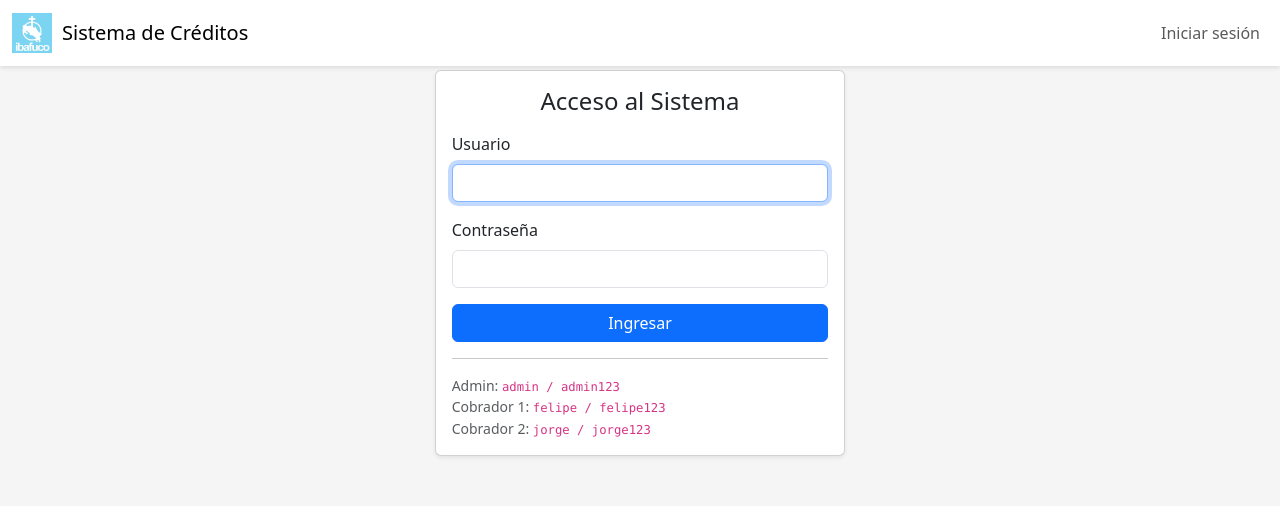
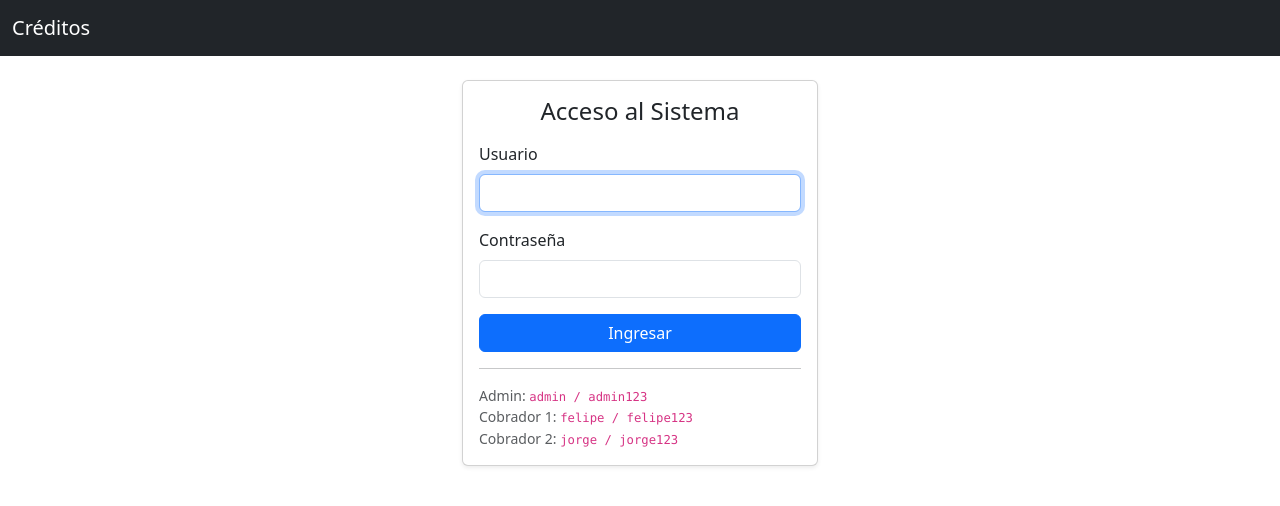
Before and after one commit to Jorleonzu86/creditos-app, a Flask app: a page that uses templates/base.html in a window 1280 px wide. Shown: the top 506 px of the page. Run offline with Flask 3, Linux system fonts and the light colour scheme.

Commit message:
Update base.html

```diff
--- a/templates/base.html
+++ b/templates/base.html
@@ -2,124 +2,71 @@
 <html lang="es">
   <head>
     <meta charset="utf-8">
-    <title>{% block title %}Créditos{% endblock %} - Sistema de Créditos</title>
-    <meta name="viewport" content="width=device-width, initial-scale=1">
-
-    <!-- Bootstrap CSS desde CDN -->
+    <title>{% block title %}Créditos{% endblock %}</title>
     <link
       href="https://cdn.jsdelivr.net/npm/bootstrap@5.3.3/dist/css/bootstrap.min.css"
       rel="stylesheet"
-      integrity="sha384-QWTKZyjpPEjISv5WaRU9OFeRpok6YctnYmDr5pNlyT2bRjXh0JMhjY6hW+ALEwIH"
-      crossorigin="anonymous"
     >
-
-    <style>
-      body {
-        background-color: #f5f5f5;
-      }
-      .navbar-brand img {
-        height: 40px;
-        margin-right: 10px;
-      }
-      .navbar {
-        box-shadow: 0 2px 4px rgba(0,0,0,0.1);
-      }
-      .content-wrapper {
-        padding-top: 70px;
-      }
-    </style>
-
-    {% block head %}{% endblock %}
   </head>
   <body>
-    <!-- Navbar -->
-    <nav class="navbar navbar-expand-lg navbar-light bg-white fixed-top">
+    <nav class="navbar navbar-expand-lg navbar-dark bg-dark mb-4">
       <div class="container-fluid">
-
-        <!-- LOGO: usa tu archivo ibafuco_logo.jpg -->
-        <a class="navbar-brand d-flex align-items-center" href="{{ url_for('index') }}">
-          <img src="{{ url_for('static', filename='ibafuco_logo.jpg') }}" alt="Logo">
-          <span>Sistema de Créditos</span>
+        <a class="navbar-brand" href="{{ url_for('index') }}">
+          Créditos
         </a>
-
         <button
           class="navbar-toggler"
           type="button"
           data-bs-toggle="collapse"
           data-bs-target="#navbarNav"
-          aria-controls="navbarNav"
-          aria-expanded="false"
-          aria-label="Toggle navigation"
         >
           <span class="navbar-toggler-icon"></span>
         </button>
-
         <div class="collapse navbar-collapse" id="navbarNav">
+          {% if current_user.is_authenticated %}
             <ul class="navbar-nav me-auto mb-2 mb-lg-0">
-            {% if current_user.is_authenticated %}
-              <li class="nav-item">
-                <a class="nav-link" href="{{ url_for('index') }}">Panel</a>
-              </li>
               <li class="nav-item">
                 <a class="nav-link" href="{{ url_for('clientes') }}">Clientes</a>
               </li>
+              {% if current_user.es_admin %}
                 <li class="nav-item">
                   <a class="nav-link" href="{{ url_for('usuarios') }}">Usuarios</a>
                 </li>
-              {# Solo admin ve el menú de reportes (si usas rol 'admin') #}
-              {% if current_user.rol == 'admin' %}
+              {% endif %}
               <li class="nav-item">
-                <a class="nav-link" href="{{ url_for('reportes') }}">Reportes</a>
+                <a class="nav-link" href="{{ url_for('cambiar_password') }}">
+                  Cambiar contraseña
+                </a>
               </li>
+            </ul>
+            <span class="navbar-text me-3">
+              {{ current_user.username }}
+            </span>
+            <a class="btn btn-outline-light btn-sm" href="{{ url_for('logout') }}">
+              Cerrar sesión
+            </a>
           {% endif %}
-            {% endif %}
-          </ul>
-
-          <ul class="navbar-nav ms-auto">
-            {% if current_user.is_authenticated %}
-              <li class="nav-item">
-                <span class="navbar-text me-3">
-                  {{ current_user.username }} ({{ current_user.rol }})
-                </span>
-              </li>
-              <li class="nav-item">
-                <a class="nav-link text-danger" href="{{ url_for('logout') }}">Cerrar sesión</a>
-              </li>
-            {% else %}
-              <li class="nav-item">
-                <a class="nav-link" href="{{ url_for('login') }}">Iniciar sesión</a>
-              </li>
-            {% endif %}
-          </ul>
         </div>
       </div>
     </nav>
 
-    <!-- Contenido -->
-    <div class="content-wrapper">
+    <div class="container">
       {% with messages = get_flashed_messages(with_categories=true) %}
         {% if messages %}
-          <div class="container mt-3">
           {% for category, message in messages %}
             <div class="alert alert-{{ category }} alert-dismissible fade show" role="alert">
               {{ message }}
-                <button type="button" class="btn-close" data-bs-dismiss="alert" aria-label="Close"></button>
+              <button type="button" class="btn-close" data-bs-dismiss="alert"></button>
             </div>
           {% endfor %}
-          </div>
         {% endif %}
       {% endwith %}
 
       {% block content %}{% endblock %}
     </div>
 
-    <!-- Bootstrap JS desde CDN -->
     <script
       src="https://cdn.jsdelivr.net/npm/bootstrap@5.3.3/dist/js/bootstrap.bundle.min.js"
-      integrity="sha384-YvpcrYf0tY3lHB60NNkmXc5s9fDVZLESaAA55NDzOxhy9GkcIdslK1eN7N6jIeHz"
-      crossorigin="anonymous"
     ></script>
-
-    {% block scripts %}{% endblock %}
   </body>
 </html>
```
Lines whose indentation alone changed are shown as unchanged.
